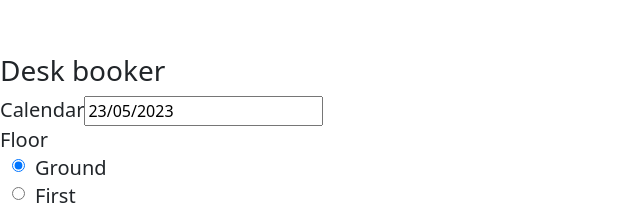
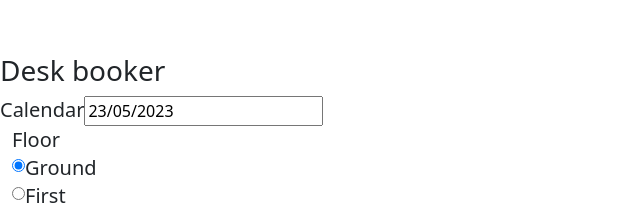
Before and after one commit to robertwilkinson9/ts-reserve-assets, a React (Vite) app: page / in a window 1280 px wide. Shown: the part 157-370 px from the top of the page, without its empty margins (0-640 px from the left). Built offline with nearby package versions, Linux system fonts and the light colour scheme.

Commit message:
tweak, tweak

```diff
--- a/src/components/floor.css
+++ b/src/components/floor.css
@@ -8,11 +8,6 @@ label{
 }
 
 /*
-flabel {
-  margin-left: -1px;
-}
-*/
-
 #floor_radios label {
   margin-left: 10px;
 }
@@ -20,7 +15,8 @@ flabel {
 #floor_radios label + input {
     clear: both;
 }
+*/
 
 #pull-left {
-  margin-left: -24px;
+  margin-left: -12px;
 }
```
